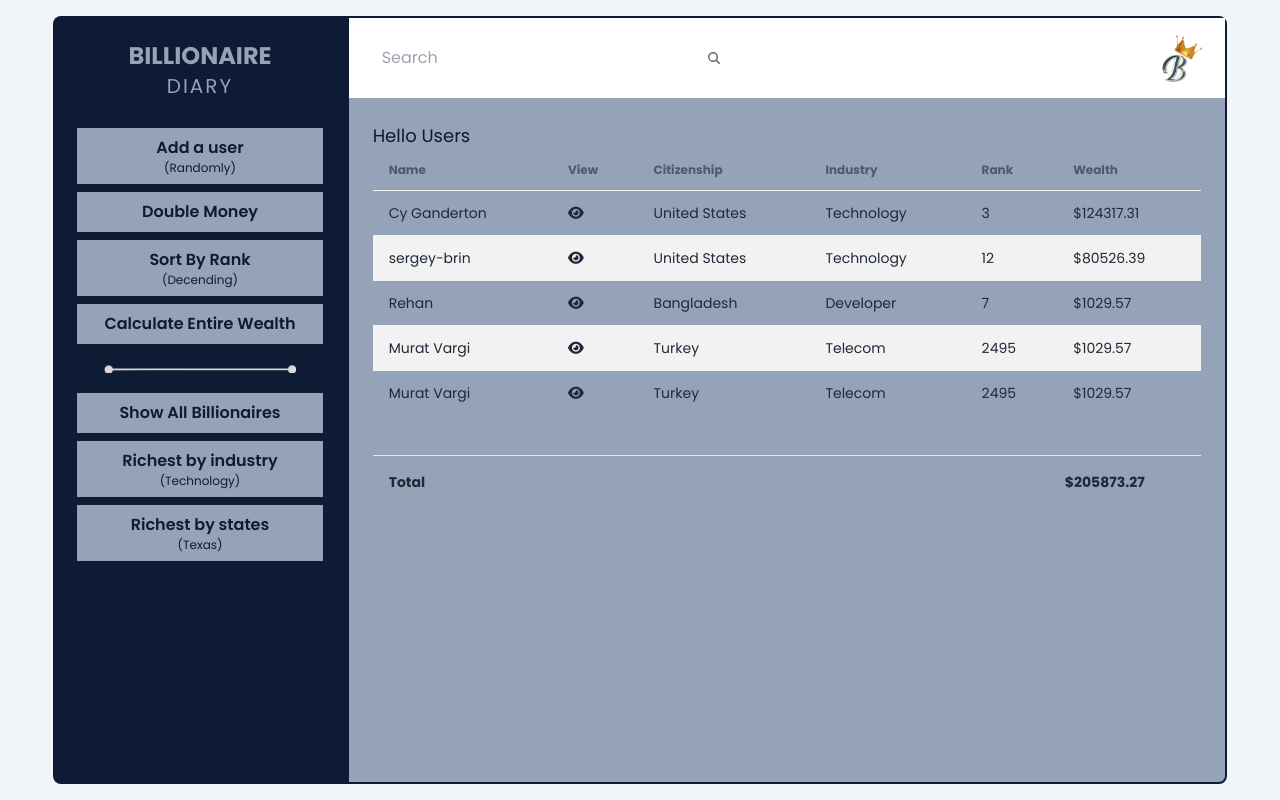
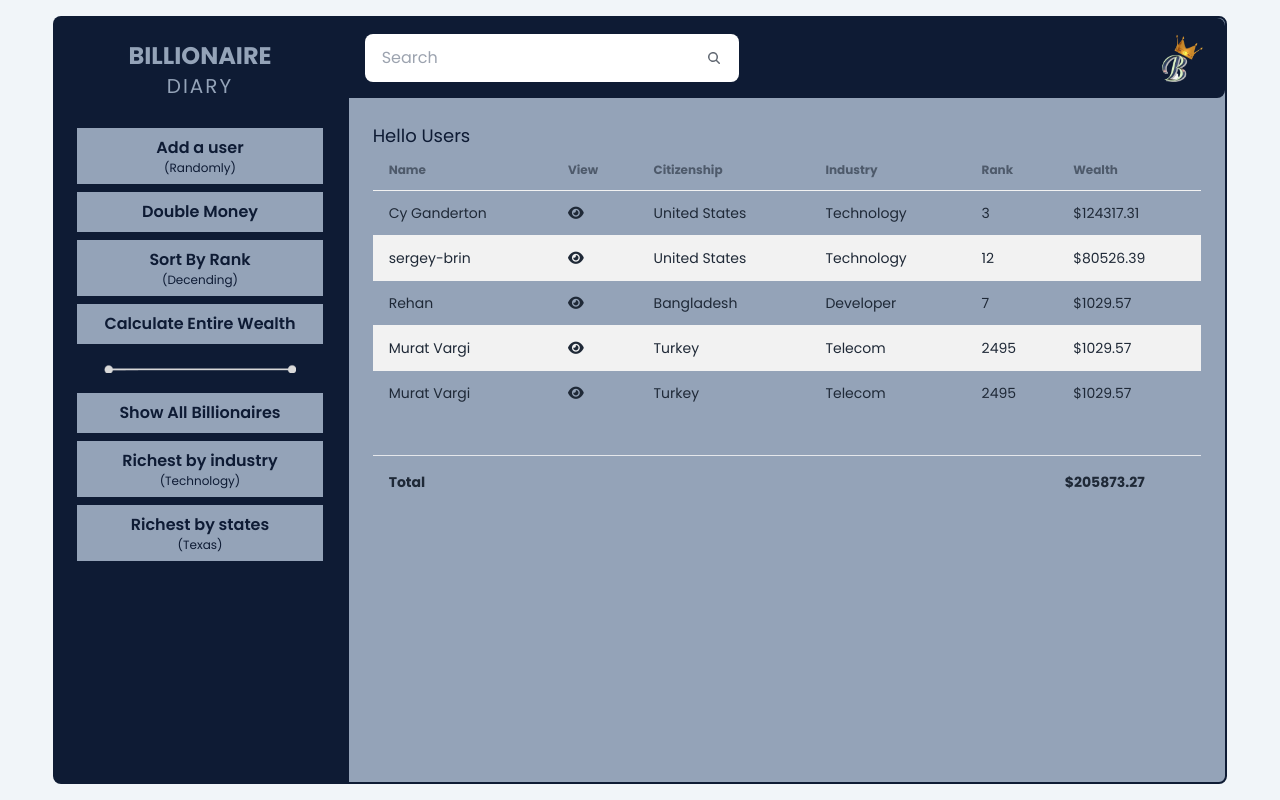
Before and after one commit to rehan606/Billionaires-Diary, a plain HTML site: page index.html in a window 1280 px wide. Drawn offline with nearby package versions, Linux system fonts and the light colour scheme.

```diff
--- a/index.html
+++ b/index.html
@@ -68,7 +68,7 @@
 
                 <!-- Content  -->
                 <div class="lg:w-9/12 bg-slate-400 rounded-r-lg border-2 border-[#0E1B34]">
-                    <div class="bg-white">
+                    <div class="bg-[#0E1B34] rounded-r-lg">
                         <div class="flex justify-between p-4">
                             <label class="input focus:border-none flex items-center gap-2 ">
                                 <input type="text" class="grow" placeholder="Search" />
```
Also changed, not shown: images/Screenshot_8.png, 1 other file.
